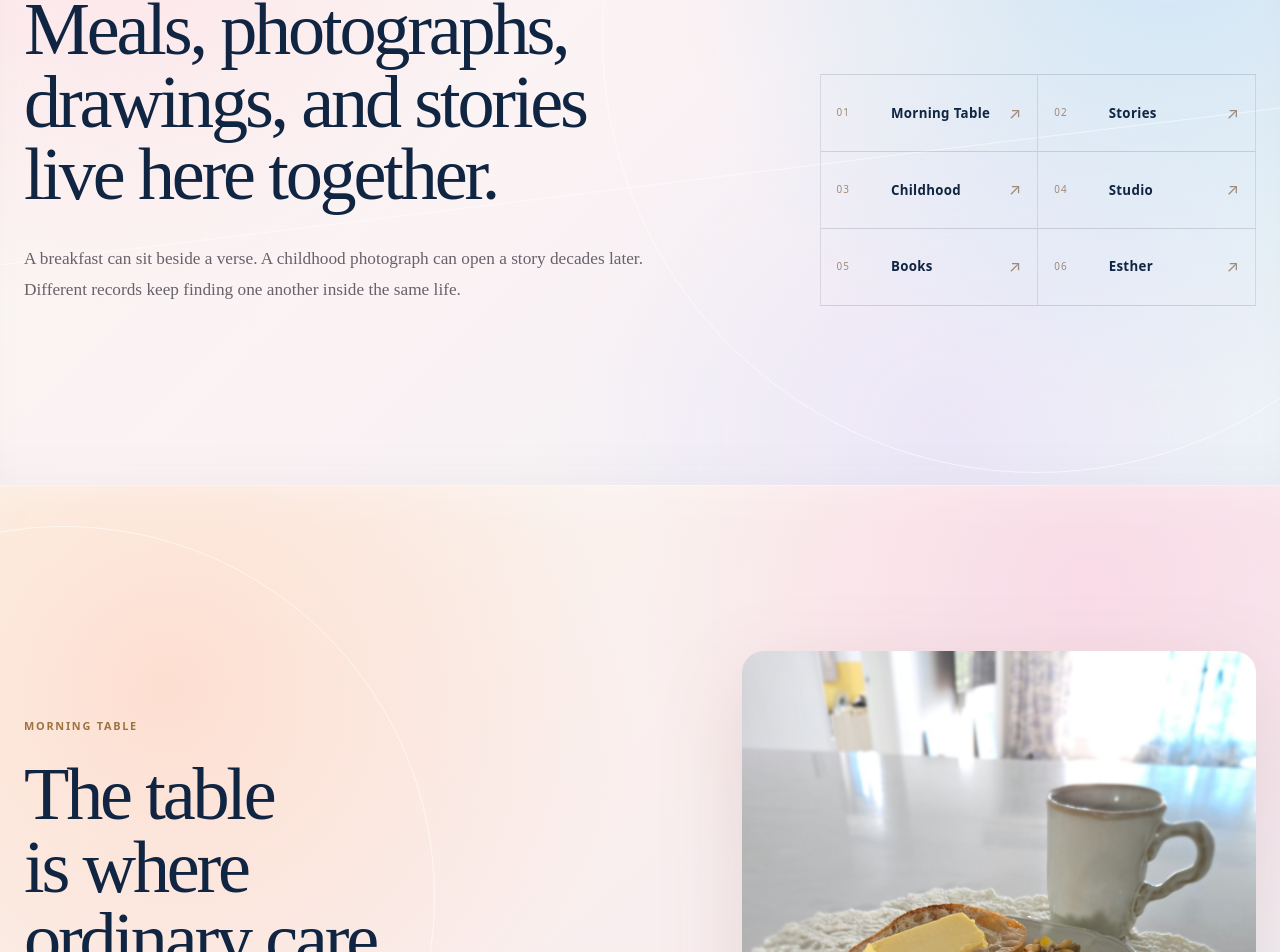
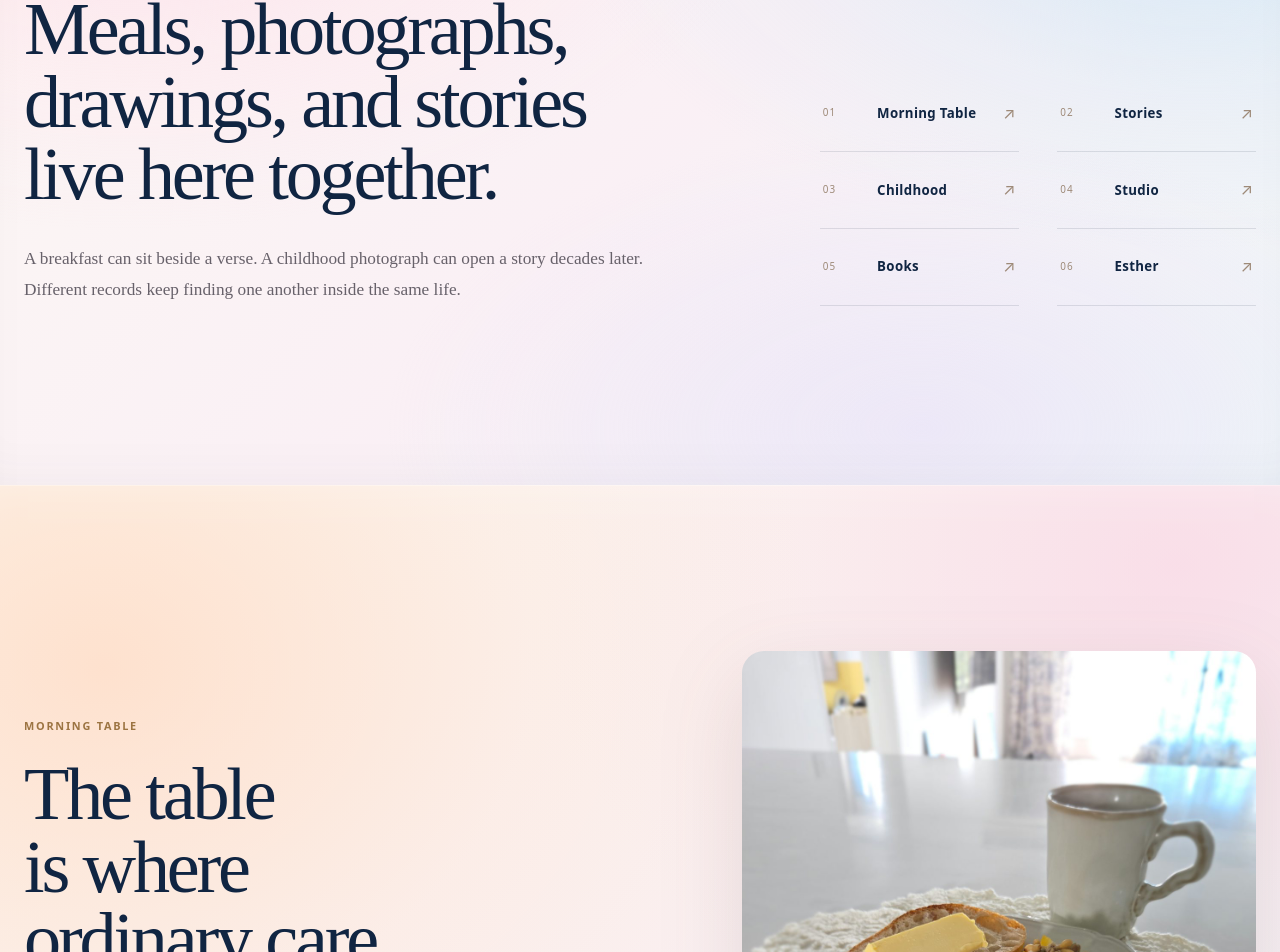
Before and after one commit to k-mama/esthercho, a Next.js app: page / in a window 1280 px wide. Shown: the part 1027-1979 px from the top of the page. Built offline with nearby package versions, Linux system fonts and the light colour scheme.

Commit message:
redesign: remove cracked-screen line language from home

```diff
--- a/src/styles/home-shell-polish.css
+++ b/src/styles/home-shell-polish.css
@@ -83,6 +83,87 @@ body:has(.home-video-hero) .site-footer-colophon a:hover {
   color: #f6f2ea;
 }
 
+/* -------------------------------------------------------------------------- */
+/* Home visual reset: light, not line.                                        */
+/* -------------------------------------------------------------------------- */
+
+body:has(.home-video-hero) #main-content > main > section:not(.home-video-hero)::before,
+body:has(.home-video-hero) #main-content > main > section:not(.home-video-hero)::after {
+  display: none !important;
+}
+
+/* Foyer — petal pink + mist blue, with no architectural outlines. */
+body:has(.home-video-hero) #main-content > main > section:nth-child(2) {
+  background:
+    radial-gradient(72% 78% at 10% 8%, rgba(255, 214, 229, 0.7) 0%, rgba(255, 214, 229, 0.22) 42%, transparent 72%),
+    radial-gradient(70% 74% at 94% 12%, rgba(196, 227, 246, 0.74) 0%, rgba(196, 227, 246, 0.2) 44%, transparent 74%),
+    radial-gradient(58% 58% at 72% 92%, rgba(229, 219, 248, 0.46) 0%, transparent 72%),
+    linear-gradient(135deg, #fcf8f4 0%, #faf0f5 52%, #eef5f8 100%) !important;
+}
+
+/* Morning table — warm daylight, softened at the edges. */
+body:has(.home-video-hero) #main-content > main > section:nth-child(3) {
+  background:
+    radial-gradient(76% 78% at 8% 18%, rgba(255, 218, 194, 0.72) 0%, rgba(255, 218, 194, 0.18) 44%, transparent 74%),
+    radial-gradient(66% 70% at 92% 8%, rgba(248, 210, 226, 0.58) 0%, rgba(248, 210, 226, 0.14) 46%, transparent 76%),
+    radial-gradient(64% 66% at 94% 94%, rgba(207, 229, 244, 0.52) 0%, transparent 74%),
+    linear-gradient(140deg, #fcf6ed 0%, #faeff1 54%, #eff5f8 100%) !important;
+}
+
+/* Memory — garden air rather than vintage sepia. */
+body:has(.home-video-hero) #main-content > main > section:nth-child(4) {
+  background:
+    radial-gradient(76% 80% at 4% 10%, rgba(199, 229, 219, 0.68) 0%, rgba(199, 229, 219, 0.16) 44%, transparent 74%),
+    radial-gradient(70% 74% at 94% 20%, rgba(221, 216, 246, 0.64) 0%, rgba(221, 216, 246, 0.16) 46%, transparent 76%),
+    radial-gradient(60% 62% at 64% 98%, rgba(252, 224, 207, 0.42) 0%, transparent 74%),
+    linear-gradient(136deg, #f6f8f1 0%, #eef5f5 48%, #f8eef3 100%) !important;
+}
+
+/* Care — open sky + warm human light. */
+body:has(.home-video-hero) #main-content > main > section:nth-child(5) {
+  background:
+    radial-gradient(74% 78% at 92% 12%, rgba(255, 217, 198, 0.58) 0%, rgba(255, 217, 198, 0.12) 46%, transparent 76%),
+    radial-gradient(74% 80% at 5% 90%, rgba(201, 230, 245, 0.68) 0%, rgba(201, 230, 245, 0.14) 46%, transparent 76%),
+    radial-gradient(58% 60% at 82% 92%, rgba(228, 218, 247, 0.4) 0%, transparent 74%),
+    linear-gradient(138deg, #fcf8f1 0%, #f7f3ee 44%, #eef5f8 100%) !important;
+}
+
+/* Studio — rich navy, but smooth and velvety rather than technical. */
+body:has(.home-video-hero) #main-content > main > section:nth-child(6) {
+  background:
+    radial-gradient(78% 82% at 4% 8%, rgba(95, 155, 194, 0.32) 0%, rgba(95, 155, 194, 0.08) 44%, transparent 74%),
+    radial-gradient(72% 76% at 96% 8%, rgba(171, 135, 191, 0.26) 0%, rgba(171, 135, 191, 0.06) 48%, transparent 76%),
+    radial-gradient(64% 68% at 82% 96%, rgba(108, 184, 184, 0.18) 0%, transparent 74%),
+    linear-gradient(145deg, #102943 0%, #17364f 50%, #193e49 100%) !important;
+}
+
+/* Closing room — luminous, calm, and expansive. */
+body:has(.home-video-hero) #main-content > main > section:nth-child(7) {
+  background:
+    radial-gradient(78% 82% at 8% 10%, rgba(255, 211, 226, 0.68) 0%, rgba(255, 211, 226, 0.16) 44%, transparent 74%),
+    radial-gradient(78% 82% at 94% 12%, rgba(198, 229, 244, 0.72) 0%, rgba(198, 229, 244, 0.16) 46%, transparent 76%),
+    radial-gradient(68% 70% at 78% 96%, rgba(228, 217, 249, 0.62) 0%, rgba(228, 217, 249, 0.12) 48%, transparent 76%),
+    radial-gradient(56% 58% at 12% 96%, rgba(250, 222, 193, 0.42) 0%, transparent 74%),
+    linear-gradient(136deg, #fcf8f4 0%, #f9eef5 50%, #edf5f8 100%) !important;
+}
+
+/* The house index should feel like a list in a quiet foyer, not a grid panel. */
+body:has(.home-video-hero) #inside nav {
+  column-gap: clamp(1.2rem, 3vw, 2.4rem);
+  border-top: 0 !important;
+  border-left: 0 !important;
+}
+
+body:has(.home-video-hero) #inside nav a {
+  padding-inline: 0.2rem !important;
+  border-right: 0 !important;
+  border-bottom-color: rgba(40, 57, 78, 0.13) !important;
+}
+
+body:has(.home-video-hero) #inside nav a:hover {
+  background: transparent !important;
+}
+
 @media (max-width: 959px) {
   body:has(.home-video-hero) .site-header {
     padding-block: max(0.9rem, env(safe-area-inset-top)) 0.85rem;
@@ -144,6 +225,15 @@ body:has(.home-video-hero) .site-footer-colophon a:hover {
     width: 20px !important;
     height: 20px !important;
   }
+
+  /* Mobile: even less decoration. Let colour and photographs do the work. */
+  body:has(.home-video-hero) #main-content > main > section:not(.home-video-hero) {
+    background-size: auto !important;
+  }
+
+  body:has(.home-video-hero) #inside nav {
+    column-gap: 0.9rem;
+  }
 }
 
 @media (max-width: 720px) {
```
